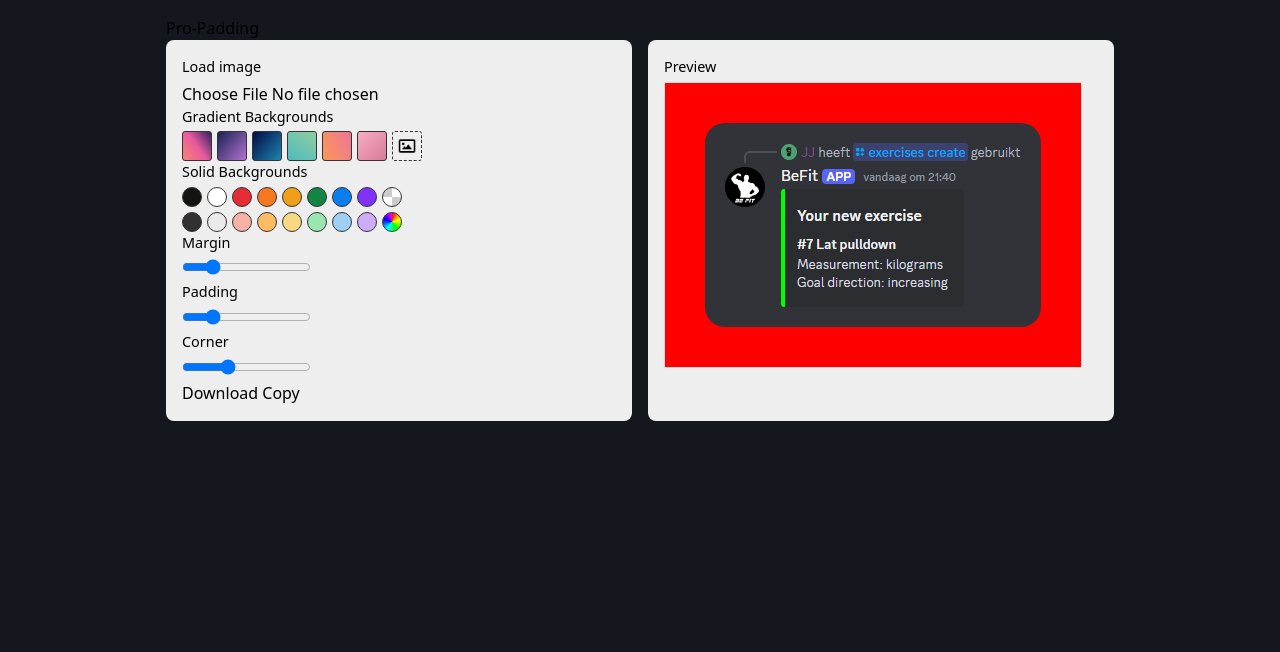
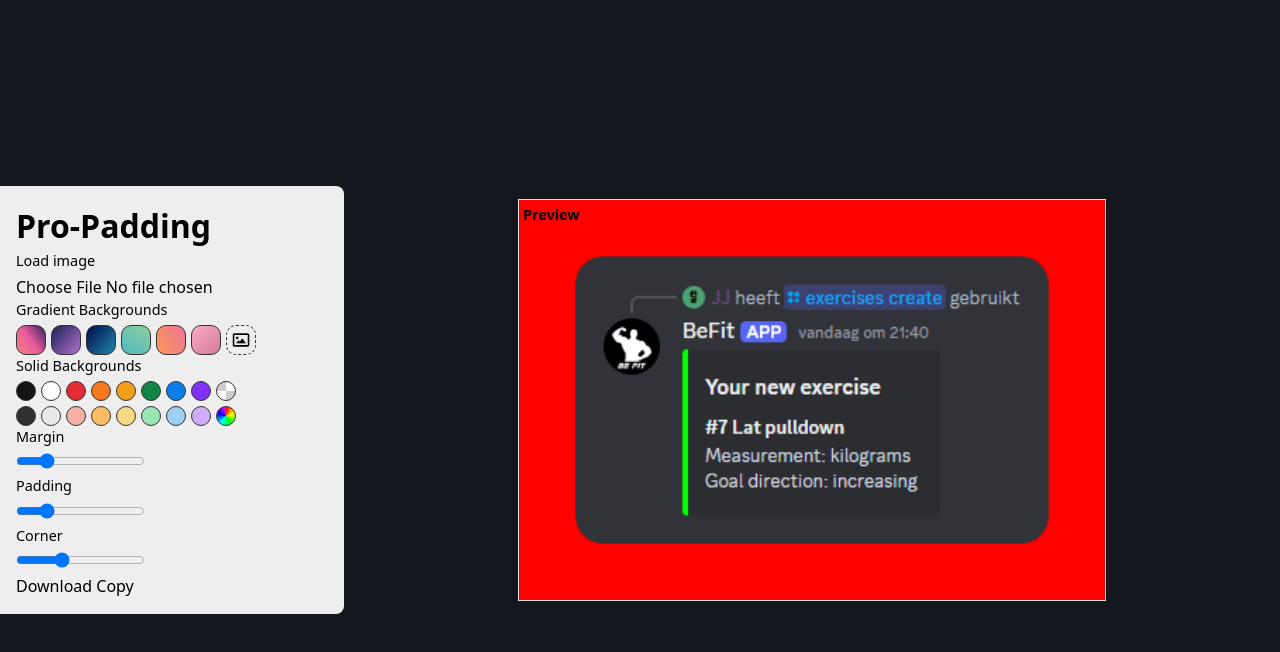
Before and after one commit to jordybronowicki37/pro-padding, a Svelte app: page / in a window 1280 px wide. Shown: the top 652 px of the page. Built offline with nearby package versions, Linux system fonts and the light colour scheme.

Commit message:
Changed some styling

```diff
--- a/src/App.svelte
+++ b/src/App.svelte
@@ -83,7 +83,7 @@
     };
     // TODO: for testing purposes
     if (f === null) {
-        image.src = '../public/test.png';
+        image.src = '../test.png';
     } else {
         image.src = URL.createObjectURL(f);
     }
@@ -314,6 +314,7 @@
     // Draw padding area with border-radius
     ctxPreview.save();
     ctxPreview.beginPath();
+    // TODO change to squircle
     ctxPreview.roundRect(margin + borderThickness, margin + borderThickness, imgW + padding * 2, imgH + padding * 2, borderRadius);
     ctxPreview.clip();
     ctxPreview.fillStyle = `rgba(${paddingColor[0]},${paddingColor[1]},${paddingColor[2]},${paddingColor[3] / 255})`;
@@ -357,30 +358,43 @@
 
 <style>
   .app {
-    font-family: system-ui, -apple-system, 'Segoe UI', Roboto, 'Helvetica Neue', Arial;
-    padding: 1rem;
-    max-width: 980px;
-    margin: auto;
+    height: 100vh;
+    display: flex;
+    align-items: center;
   }
 
-  .controls {
-    display: flex;
-    gap: 1rem;
-    flex-wrap: wrap;
+  h1 {
+    font-size: xx-large;
+    font-weight: bold;
   }
 
   .panel {
     background: #eee;
     padding: 1rem;
-    border-radius: 8px;
-    flex: 1;
+    border-radius: 0 8px 8px 0;
   }
 
-  canvas {
+  .canvas-panel {
+    margin: 3rem;
+    flex: 1;
+    place-items: center;
+  }
+
+  .canvas {
+    width: 70%;
+    position: relative;
+
+    & canvas {
       border: 1px solid #ddd;
-    max-width: 100%;
-    height: auto;
-    display: block;
+      width: 100%;
+    }
+    & label {
+      position: absolute;
+      left: 0;
+      padding: 5px;
+      font-weight: bold;
+      user-select: none;
+    }
   }
 
   label {
@@ -399,7 +413,8 @@
     width: 30px;
     height: 30px;
     border: 1px solid #333;
-    border-radius: 3px;
+    border-radius: 10px;
+    corner-shape: squircle;
     padding: 0;
 
     &:hover {
@@ -434,9 +449,6 @@
 
     &:hover {
       border: 2px solid #111;
-    }
-    & input {
-      display: none;
     }
   }
 
@@ -480,9 +492,8 @@
 </style>
 
 <div class="app">
+    <div class="panel">
         <h1>Pro-Padding</h1>
-    <div class="controls">
-        <div class="panel">
         <label for="file-input">Load image</label>
         <input id="file-input" type="file" accept="image/*" on:change={handleFileEvent}/>
 
@@ -524,7 +535,8 @@
         </div>
     </div>
 
-        <div class="panel">
+    <div class="canvas-panel">
+        <div class="canvas">
             <label for="preview-canvas">Preview</label>
             <canvas id="preview-canvas" bind:this={previewCanvasElement}></canvas>
         </div>
```
Lines whose indentation alone changed are shown as unchanged.
